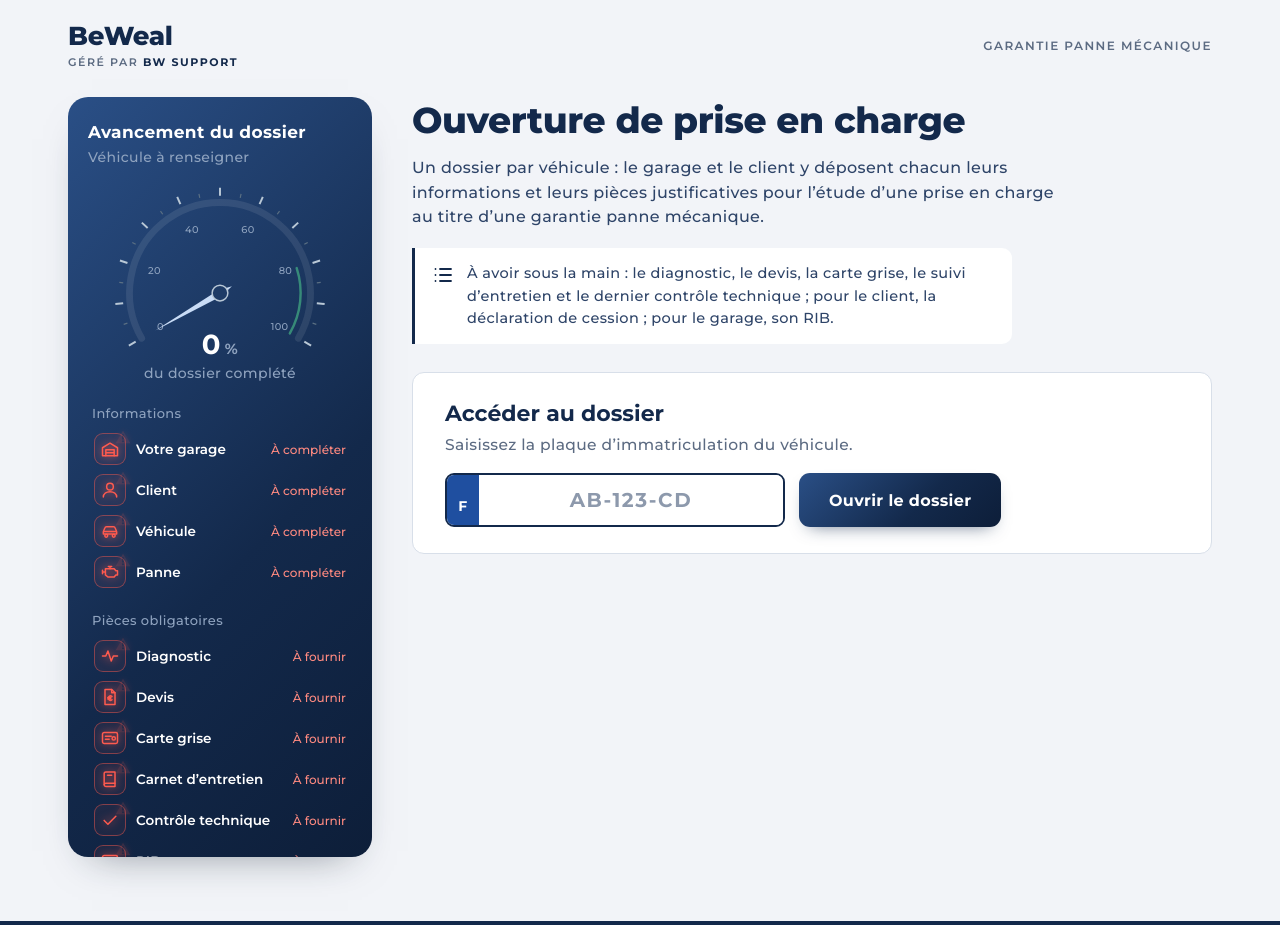
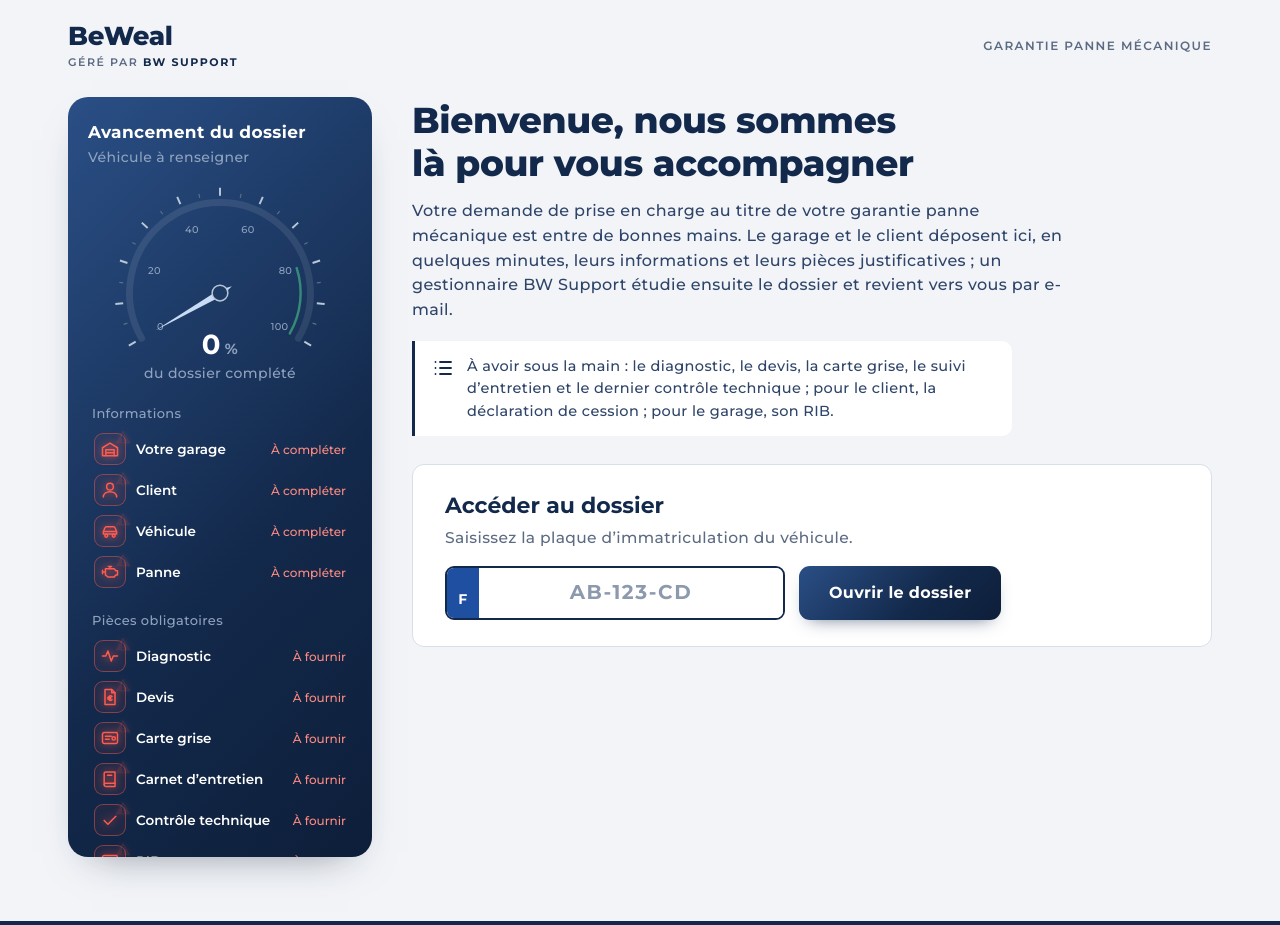
Before and after one commit to bwsupport-portail/bwsupport-portail.github.io, a plain HTML site: page index.html in a window 1280 px wide. Shown: the top 925 px of the page. Drawn offline with Linux system fonts and the light colour scheme.

Commit message:
Update introduction text in index.html

```diff
--- a/index.html
+++ b/index.html
@@ -506,8 +506,8 @@ dialog.legal::backdrop{background:rgba(9,20,40,.55)}
 
   <main id="main">
     <section class="intro" id="intro">
-      <h1>Ouverture de prise en charge</h1>
-      <p>Un dossier par véhicule : le garage et le client y déposent chacun leurs informations et leurs pièces justificatives pour l’étude d’une prise en charge au titre d’une garantie panne mécanique.</p>
+      <h1>Bienvenue, nous sommes là pour vous accompagner</h1>
+      <p>Votre demande de prise en charge au titre de votre garantie panne mécanique est entre de bonnes mains. Le garage et le client déposent ici, en quelques minutes, leurs informations et leurs pièces justificatives ; un gestionnaire BW Support étudie ensuite le dossier et revient vers vous par e-mail.</p>
       <div class="keep">
         <svg class="ic"><use href="#i-list"/></svg>
         <span>À avoir sous la main : le diagnostic, le devis, la carte grise, le suivi d’entretien et le dernier contrôle technique ; pour le client, la déclaration de cession ; pour le garage, son RIB.</span>
```
